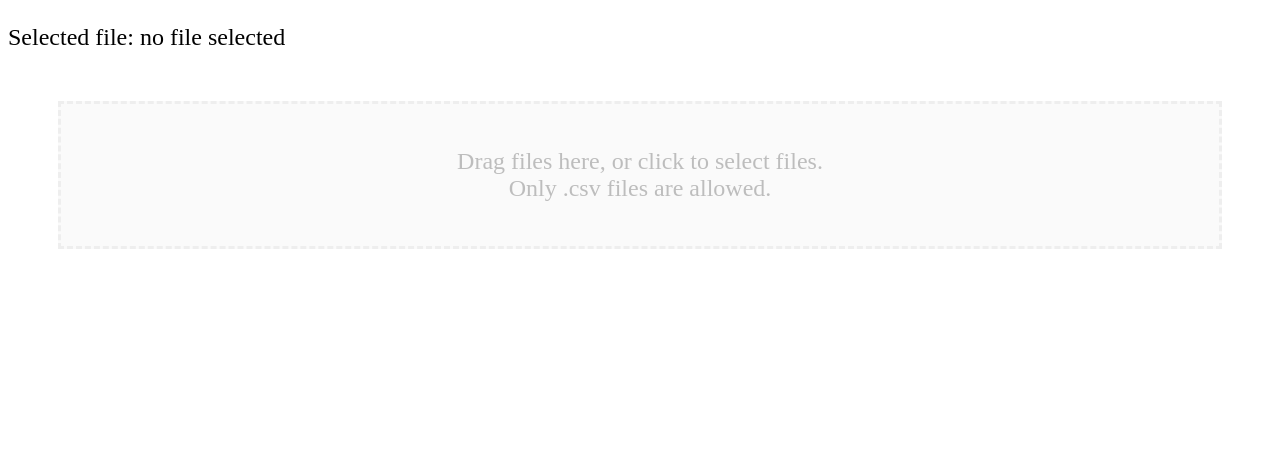
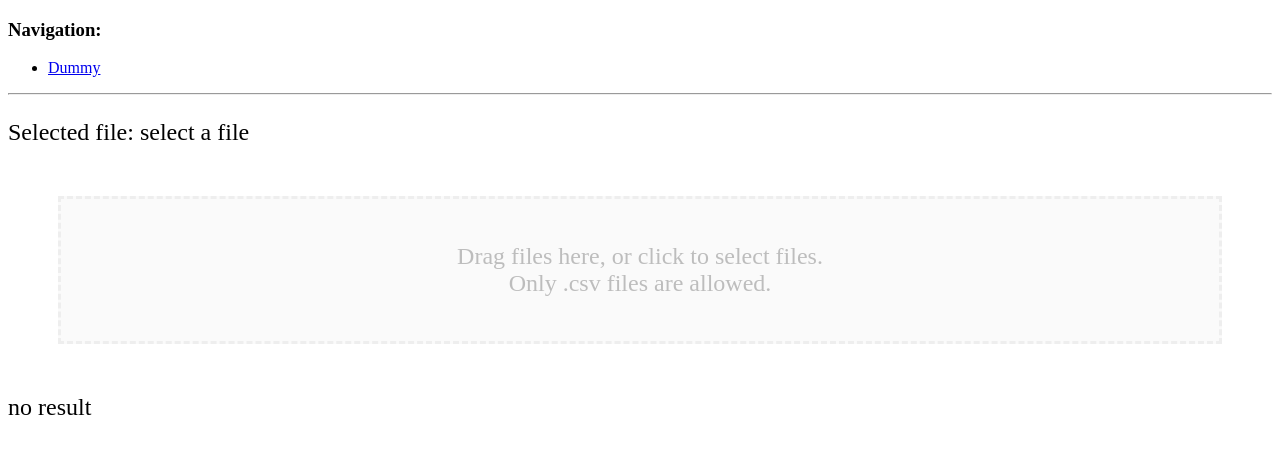
Before and after one commit to umbraperf/umbraperf, a React app: page /dummy in a window 1280 px wide. Shown: the top 454 px of the page. Built offline with nearby package versions, Linux system fonts and the light colour scheme; the HTML template or start-up script is replaced by a standard one.

Commit message:
prepare state for rust result, rust update function

```diff
--- a/src/app.tsx
+++ b/src/app.tsx
@@ -18,6 +18,18 @@ ReactDOM.render(
     <ReduxProvider store={store}>
 
         <BrowserRouter>
+            <div>
+                <h3>Navigation:</h3>
+                <nav className="navbar navbar-expand-lg navbar-light bg-light">
+                    <ul className="navbar-nav mr-auto">
+                        <li><Link to={'/'} className="nav-link"> Dummy </Link></li>
+                        {/*                         <li><Link to={'/contact'} className="nav-link">Contact</Link></li>
+                        <li><Link to={'/about'} className="nav-link">About</Link></li> */}
+                    </ul>
+                </nav>
+                <hr />
+            </div>
+
             <Switch>
                 <Route exact path="/">
                     <Redirect to="/dummy" />
--- a/src/dummy.tsx
+++ b/src/dummy.tsx
@@ -10,8 +10,10 @@ import styles from './dummy.module.css';
 interface Props {
     helloworld: string;
     setHelloWorld: (newGreeter: string) => void;
-    fileName: string;
+    fileName: string | undefined;
     setFileName: (newFileName: string) => void;
+    result: string;
+    setResult: (newResult: string) => void;
 }
 
 class Dummy extends React.Component<Props> {
@@ -19,6 +21,7 @@ class Dummy extends React.Component<Props> {
     constructor(props: Props) {
         super(props);
         this.receiveFileOnDrop = this.receiveFileOnDrop.bind(this);
+        this.getResultFromMichael = this.getResultFromMichael.bind(this);
     }
 
     public async passToMichael(files: Array<File>) {
@@ -26,18 +29,31 @@ class Dummy extends React.Component<Props> {
         if (!files || files?.length == 0 || files![0] == null) return;
         const file = files[0];
         const fileSize = file.size;
+        const chunkSize = 4000;
         console.log(fileSize);
         let remaining = fileSize;
         let offset = 0;
+        const numberOfChunks = Math.ceil(fileSize/chunkSize);
+        //profiler_core.setExpectedChunks(numberOfChunks);
 
         while (remaining > 0) {
-            const readHere = Math.min(remaining, 4000);
+            const readHere = Math.min(remaining, chunkSize);
             let chunk = file.slice(offset, offset + readHere);
             const data = await chunk.arrayBuffer();
             console.log(data)
             profiler_core.consumeChunk(new Uint8Array(data));
             remaining -= readHere;
             offset += readHere;
+        }
+        console.log(numberOfChunks);
+    }
+
+    public async getResultFromMichael() {
+        if(this.props.fileName){
+            this.props.setResult("loading...");
+            //const result: any = await profiler_core.getState();
+            //console.log("statte: " + result);
+            //this.props.setResult(result);
         }
     }
 
@@ -61,7 +77,7 @@ class Dummy extends React.Component<Props> {
 
             <div className={"dropzone-container"}>
                 <p>
-                    Selected file: {this.props.fileName}
+                    Selected file: {this.props.fileName ? this.props.fileName : "select a file"}
                 </p>
                 <Dropzone
                     accept={'.csv'}
@@ -81,8 +97,6 @@ class Dummy extends React.Component<Props> {
                             }
                         };
 
-                        console.log(fileRejections);
-
                         return (
                             <section className={styles[dropzoneStyle()]}>
                                 <div {...getRootProps()} style={{ width: "100%", height: "100%" }}>
@@ -95,6 +109,12 @@ class Dummy extends React.Component<Props> {
                             </section>)
                     }}
                 </Dropzone>
+            </div>
+
+            <div className={"resultArea"} {...this.getResultFromMichael()} >
+                <p>
+                    {this.props.result}
+                </p>
             </div>
         </div>;
     }
@@ -134,6 +154,7 @@ class Dummy extends React.Component<Props> {
 const mapStateToProps = (state: model.AppState) => ({
     helloworld: state.helloworld,
     fileName: state.fileName,
+    result: state.result,
 });
 
 const mapDispatchToProps = (dispatch: model.Dispatch) => ({
@@ -147,10 +168,15 @@ const mapDispatchToProps = (dispatch: model.Dispatch) => ({
             type: model.StateMutationType.SET_FILENAME,
             data: newFileName,
         }),
-});
-
-const dropzoneStyle = () => ({
-
+    setResult: (newResult: string) =>
+        dispatch({
+            type: model.StateMutationType.SET_RESULT,
+            data: newResult,
+        }),
 });
 
 export default connect(mapStateToProps, mapDispatchToProps)(Dummy);
+
+export function update(){
+    console.log("hi");
+}
--- a/src/model/state.ts
+++ b/src/model/state.ts
@@ -1,12 +1,14 @@
 export interface AppState {
     /// The registered files
     helloworld: string;
-    fileName: string;
+    fileName: string | undefined;
+    result: string;
 }
 
 export function createDefaultState(): AppState {
     return {
         helloworld: "fooo2",
-        fileName: "no file selected",
+        fileName: undefined,
+        result: "no result",
     };
 }
--- a/src/model/state_mutation.ts
+++ b/src/model/state_mutation.ts
@@ -11,6 +11,7 @@ export type StateMutation<T, P> = {
 export enum StateMutationType {
     SET_FILENAME = 'SET_FILENAME',
     SET_GREETER = 'SET_GREETER',
+    SET_RESULT = 'SET_RESULT',
     OTHER = 'OTHER',
 }
 
@@ -18,6 +19,7 @@ export enum StateMutationType {
 export type StateMutationVariant =
     | StateMutation<StateMutationType.SET_FILENAME, string>
     | StateMutation<StateMutationType.SET_GREETER, string>
+    | StateMutation<StateMutationType.SET_RESULT, string>
     ;
 
 // The action dispatch
@@ -31,6 +33,11 @@ export class AppStateMutation {
                     ...state,
                     fileName: mutation.data,
                 };
+            case StateMutationType.SET_RESULT:
+                return {
+                    ...state,
+                    result: mutation.data,
+                };
             case StateMutationType.SET_GREETER:
                 return {
                     ...state,
```
